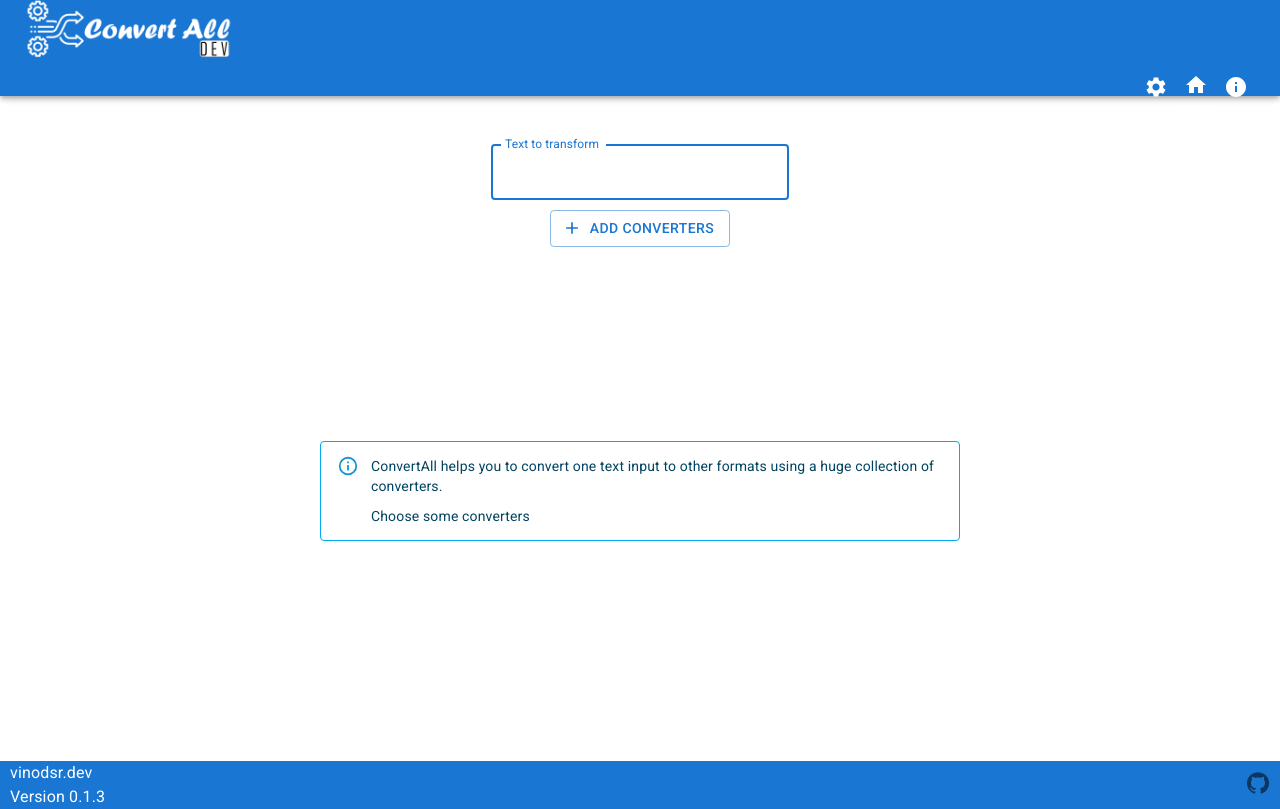
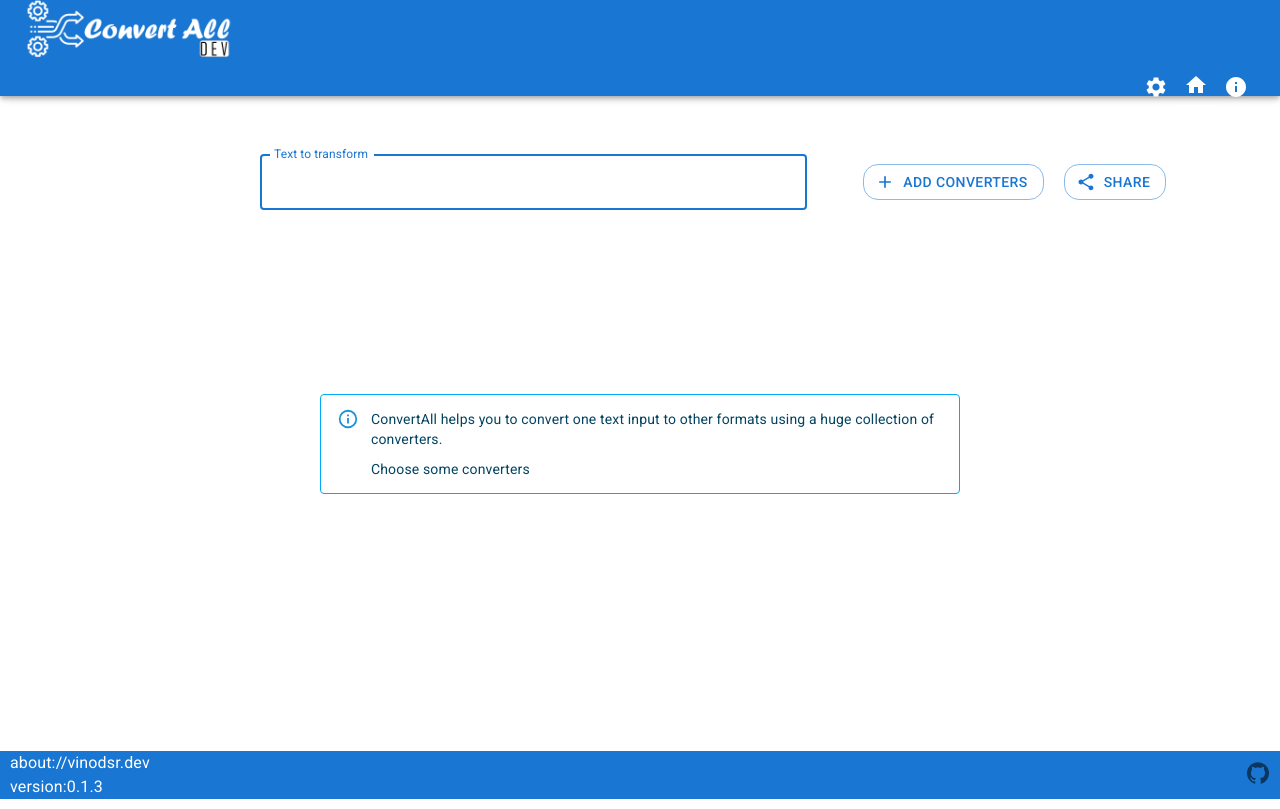
Before and after one commit to vinodsr/convertall, a React (Create React App) app: page / in a window 1280 px wide. Built offline with nearby package versions, Linux system fonts and the light colour scheme.

Commit message:
Implemented share feature
Updated alignments
added ecosystem in about page

Closes #14

```diff
--- a/src/Components/ConvertersSearch/ConvertersSearch.tsx
+++ b/src/Components/ConvertersSearch/ConvertersSearch.tsx
@@ -217,13 +217,19 @@ export const ConvertersSearch = React.forwardRef(
         const foundList = [];
         const searchTextLC = searchText.toLowerCase();
         for (const value of Object.values(ConverterMap)) {
+          // Check for the category
+          if (searchMode === "NORMAL" && selectedCategory !== null) {
+            if (selectedCategory.category !== value.category) {
+              continue;
+            }
+          }
           if (value.name.toLowerCase().includes(searchTextLC)) {
             foundList.push(value);
           }
         }
         setFoundComponents(foundList);
       }
-    }, [searchText]);
+    }, [searchText, selectedCategory, searchMode]);
 
     return (
       <Grid
@@ -245,7 +251,7 @@ export const ConvertersSearch = React.forwardRef(
           padding: "0px",
           width: "80vw",
           height: "87vh",
-          border: "2px solid #000",
+          // border: "2px solid #000",
           margin: "0px",
         }}
       >
--- a/src/Components/Footer/Footer.tsx
+++ b/src/Components/Footer/Footer.tsx
@@ -32,6 +32,7 @@ export default function Footer() {
     >
       <Grid xs={6} item container direction="column">
         <Grid>
+          about://
           <Link
             href="https://vinodsr.dev"
             title="Visit vinodsr.dev"
@@ -46,7 +47,7 @@ export default function Footer() {
             vinodsr.dev
           </Link>
         </Grid>
-        <Grid>Version {Config.Version}</Grid>
+        <Grid>version:{Config.Version}</Grid>
       </Grid>
       <Grid xs={6} item style={{ textAlign: "right" }}>
         <Box paddingTop="10px">
--- a/src/Components/Header/Header.tsx
+++ b/src/Components/Header/Header.tsx
@@ -18,6 +18,7 @@ export default function Header() {
 
   // State to control settings dialog
   const [showSettingsDialog, setShowSettingsDialog] = useState(false);
+  const [localHash, setLocalHash] = useState(window.location.hash);
   const handleOpenSettingsDialog = () => setShowSettingsDialog(true);
   const handleCloseSettingsDialog = () => setShowSettingsDialog(false);
 
@@ -93,10 +94,19 @@ export default function Header() {
                 <SettingsIcon />
               </IconButton>
 
-              <CustomLink to="/" title="Go to home">
+              <CustomLink to={"/" + localHash} title="Go to home">
                 <HomeIcon />
               </CustomLink>
-              <CustomLink to="/about" title="About ?">
+              <CustomLink
+                to="/about"
+                title="About ?"
+                onClick={() => {
+                  // only store hash if the  current page is root
+                  if (window.location.pathname === "/") {
+                    setLocalHash(window.location.hash);
+                  }
+                }}
+              >
                 <InfoIcon />
               </CustomLink>
             </nav>
--- a/src/Components/Settings/SettingsDialog.tsx
+++ b/src/Components/Settings/SettingsDialog.tsx
@@ -74,7 +74,7 @@ export const SettingsDialog = React.forwardRef(
           padding: "0px",
           width: "50vw",
           height: "80vh",
-          border: "2px solid #000",
+          // border: "2px solid #000",
           margin: "0px",
         }}
       >
--- a/src/Components/TransformTextField/TransformTextField.tsx
+++ b/src/Components/TransformTextField/TransformTextField.tsx
@@ -35,7 +35,7 @@ export default function TransformTextField(props: TransformTextFieldProps) {
       id="text"
       label="Text to transform"
       variant="outlined"
-      sx={{ width: 3 / 4 }}
+      sx={{ width: 9 / 10 }}
       autoFocus
       multiline={true}
       onChange={(event: React.ChangeEvent<HTMLInputElement>) => {
--- a/src/Pages/About.tsx
+++ b/src/Pages/About.tsx
@@ -5,7 +5,7 @@ import LightbulbOutlinedIcon from "@mui/icons-material/LightbulbOutlined";
 import MergeOutlinedIcon from "@mui/icons-material/MergeOutlined";
 import InfoOutlinedIcon from "@mui/icons-material/InfoOutlined";
 import AccountBoxOutlinedIcon from "@mui/icons-material/AccountBoxOutlined";
-
+import ConstructionOutlinedIcon from "@mui/icons-material/ConstructionOutlined";
 /**
  * About Page Component
  * @returns
@@ -82,6 +82,8 @@ export const AboutPage = () => {
       </Grid>
 
       <Grid item lg={4} md={5} sm={6} xs={12}>
+        <Grid container spacing={1}>
+          <Grid item xs={12}>
             <Paper elevation={6}>
               <Box padding={3}>
                 <Typography variant="h3" component="div" gutterBottom>
@@ -120,6 +122,25 @@ export const AboutPage = () => {
               </Box>
             </Paper>
           </Grid>
+
+          <Grid item xs={12}>
+            <Paper elevation={6}>
+              <Box padding={3}>
+                <Typography variant="h3" component="div" gutterBottom>
+                  <ConstructionOutlinedIcon
+                    color="warning"
+                    sx={{ fontSize: ".9em" }}
+                  ></ConstructionOutlinedIcon>
+                  Ecosystem
+                </Typography>
+                <Typography variant="h6" gutterBottom>
+                  ReactJS / Github / AWS
+                </Typography>
+              </Box>
+            </Paper>
+          </Grid>
+        </Grid>
+      </Grid>
     </Grid>
   );
 };
--- a/src/Pages/ConverterMain.tsx
+++ b/src/Pages/ConverterMain.tsx
@@ -11,6 +11,7 @@ import { ParseUrlHash } from "@src/Utils/ParseUrlHash";
 import { useSnackbar, VariantType } from "notistack";
 import { useEffect, useState } from "react";
 import { v4 as uuidv4 } from "uuid";
+import ShareIcon from "@mui/icons-material/Share";
 
 declare global {
   namespace JSX {
@@ -150,6 +151,7 @@ function ConverterMain() {
     if (notification.message && notification.message.length > 0) {
       enqueueSnackbar(notification.message, {
         variant: notification.variant,
+        autoHideDuration: 3000,
         anchorOrigin: {
           vertical: "top",
           horizontal: "right",
@@ -196,7 +198,7 @@ function ConverterMain() {
     <div
       style={{
         marginTop: "12vh",
-        minHeight: "82.8vh",
+        minHeight: "82.9vh",
       }}
     >
       <NotificationContext.Provider
@@ -208,29 +210,90 @@ function ConverterMain() {
       >
         <Grid container spacing={1}>
           <Grid
+            container
             item
             xs={12}
             alignItems="center"
-            justifyItems="center"
             style={{
-              paddingTop: "5vh",
+              paddingTop: "50px",
             }}
           >
+            <Grid item xs={1} md={2} justifyContent="flex-end"></Grid>
+            <Grid item xs={12} md={6} justifyContent="flex-end">
               <TransformTextItem>
                 <TransformTextField
                   text={text}
                   onChange={(text: string) => setText(text)}
                 />
+              </TransformTextItem>
+            </Grid>
+
+            {/**/}
+            <Grid
+              container
+              item
+              xs={12}
+              md={4}
+              sx={{
+                justifyContent: {
+                  xs: "space-evenly",
+                  md: "start",
+                },
+              }}
+            >
+              {/* <Fab
+                variant="extended"
+                color="primary"
+                size="small"
+                onClick={handleOpenConveterSearch}
+              >
+                <AddIcon />
+                Add Converters
+              </Fab> */}
               <Button
                 variant="outlined"
                 startIcon={<AddIcon />}
                 onClick={handleOpenConveterSearch}
                 style={{
                   margin: "10px",
+                  borderRadius: "15px",
                 }}
               >
                 Add Converters
               </Button>
+              <Button
+                variant="outlined"
+                startIcon={<ShareIcon />}
+                onClick={async () => {
+                  await navigator.clipboard.writeText(window.location.href);
+                  setNotification({
+                    message: "Link Copied to clipboard",
+                    variant: "info",
+                  });
+                }}
+                style={{
+                  margin: "10px",
+                  borderRadius: "15px",
+                }}
+              >
+                Share
+              </Button>
+
+              {/* <Fab
+                variant="extended"
+                size="small"
+                onClick={async () => {
+                  await navigator.clipboard.writeText(window.location.href);
+                  setNotification({
+                    message: "Link Copied to clipboard",
+                    variant: "info",
+                  });
+                }}
+              >
+                <ShareIcon />
+                Share
+              </Fab> */}
+            </Grid>
 
             {/* <Button
                 variant="contained"
@@ -250,7 +313,6 @@ function ConverterMain() {
               >
                 Add 2
               </Button> */}
-            </TransformTextItem>
           </Grid>
           <Grid
             container
```
Lines whose indentation alone changed are shown as unchanged.
